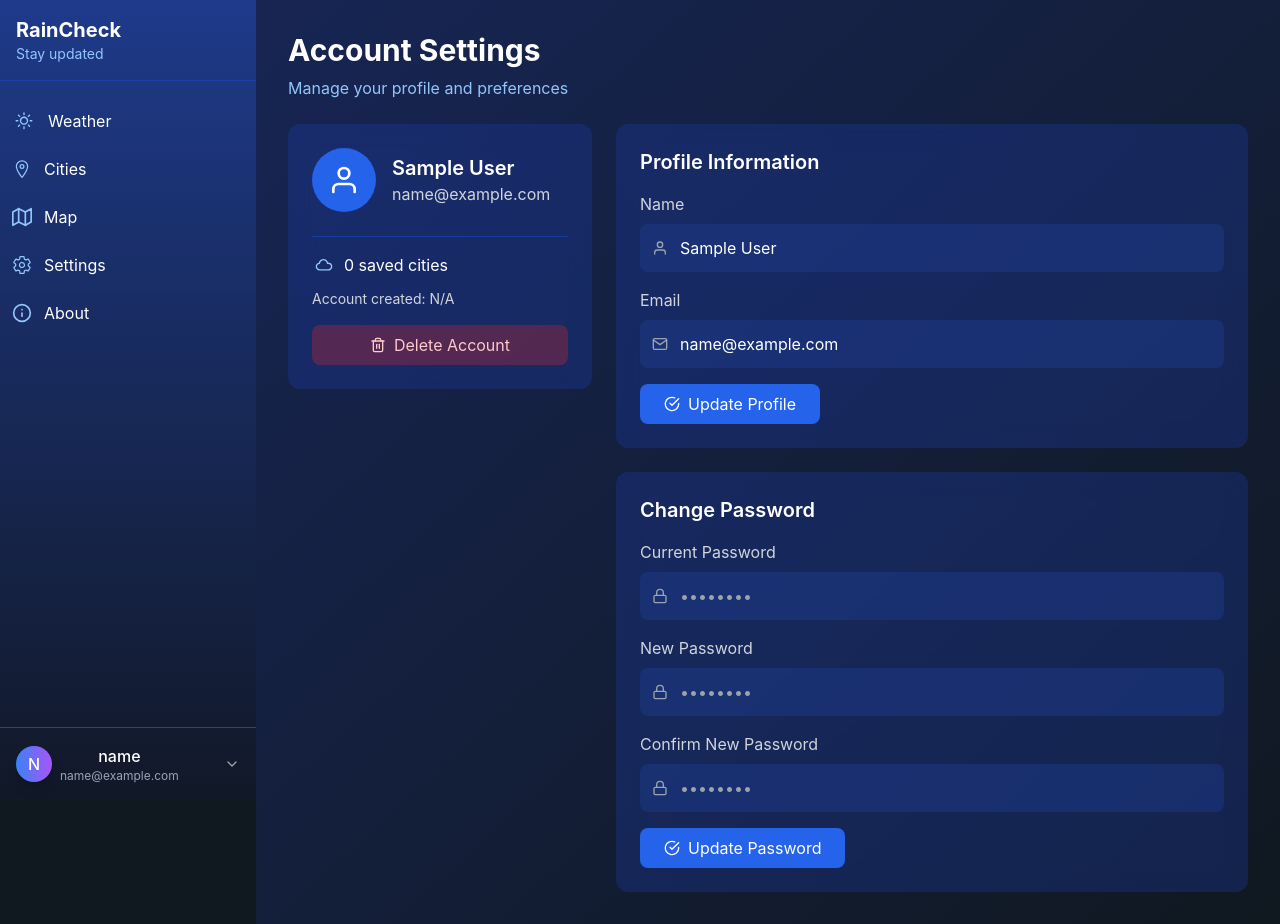
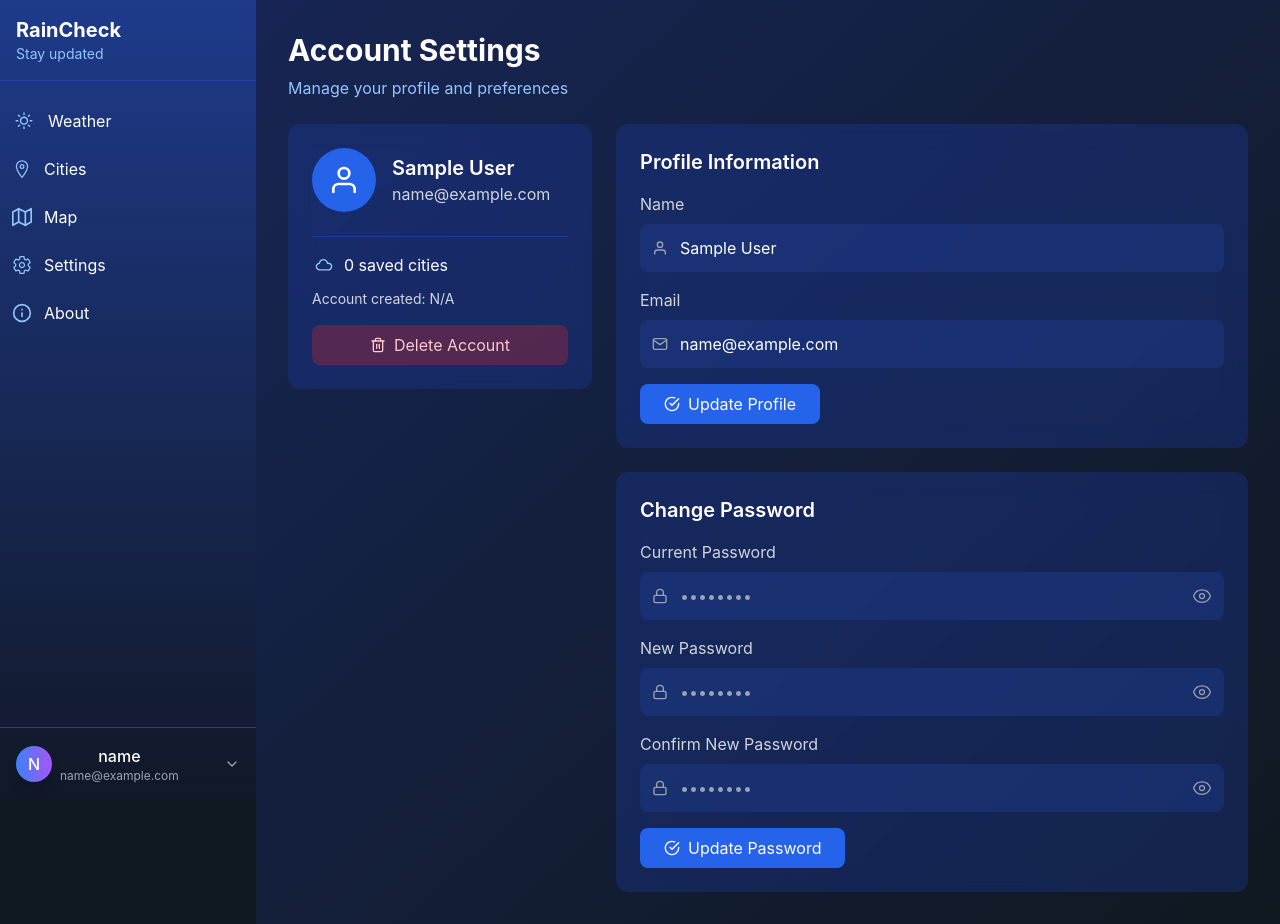
Before and after one commit to Pranjal-148/ranicheck, a React (Vite) app: page /settings in a window 1280 px wide. Built offline with nearby package versions, Linux system fonts and the light colour scheme; no server answers; sample sign-in values are in the browser's storage.

Commit message:
some added features

```diff
--- a/src/Components/WeatherMainCard.jsx
+++ b/src/Components/WeatherMainCard.jsx
@@ -149,15 +149,22 @@ export default function WeatherMainCard({ weather }) {
 
 function getWeatherTimeVideo(main, description, timezone) {
   try {
-      const { isDay } = getLocalTime(timezone);
+    const localTimeData = getLocalTime(timezone);
+    const { isDay, time } = localTimeData;
+    const hours = time.getHours();
+
+    const isSunset = hours >= 17 && hours < 19;
+
     const timeSuffix = isDay ? "day" : "night";
     const timePrefix = isDay ? "Day" : "Night";
 
     const desc = description.toLowerCase();
     const mainLower = main.toLowerCase();
 
-      if (mainLower.includes("clear")) {
-        return isDay ? "Day-Clear.mp4" : "Night-Clear.mp4";
+    if (mainLower.includes("rain") || mainLower.includes("drizzle")) {
+      return `Rain-${timeSuffix}.mp4`;
+    } else if (mainLower.includes("thunderstorm")) {
+      return `Thunderstorm-${timeSuffix}.mp4`;
     } else if (mainLower.includes("cloud")) {
       if (isDay) {
         if (desc.includes("few") || desc.includes("scattered")) {
@@ -167,10 +174,6 @@ export default function WeatherMainCard({ weather }) {
       } else {
         return "Cloudy-night.mp4";
       }
-      } else if (mainLower.includes("rain") || mainLower.includes("drizzle")) {
-        return `Rain-${timeSuffix}.mp4`;
-      } else if (mainLower.includes("thunderstorm")) {
-        return `Thunderstorm-${timeSuffix}.mp4`;
     } else if (mainLower.includes("snow")) {
       return `Snow-${timeSuffix}.mp4`;
     } else if (
@@ -181,13 +184,16 @@ export default function WeatherMainCard({ weather }) {
       return `Haze-${timeSuffix}.mp4`;
     }
 
+    if (isSunset) {
+      return "Evening.mp4";
+    }
+
     return isDay ? "Day-Clear.mp4" : "Night-Clear.mp4";
   } catch (error) {
     console.error("Error determining weather video:", error);
     return "Day-Clear.mp4";
   }
 }
-
   function getWeatherIcon(condition, iconCode, size = 70) {
     try {
       const isDay = iconCode ? iconCode.includes('d') : true;
--- a/src/pages/SettingsPage.jsx
+++ b/src/pages/SettingsPage.jsx
@@ -19,6 +19,11 @@ export default function SettingsPage() {
   const [message, setMessage] = useState({ type: "", text: "" });
   const [loading, setLoading] = useState(false);
   const [savedCitiesCount, setSavedCitiesCount] = useState(0);
+  const [passwordVisibility, setPasswordVisibility] = useState({
+    currentPassword: false,
+    newPassword: false,
+    confirmPassword: false
+  });
 
   useEffect(() => {
     if (user) {
@@ -31,6 +36,12 @@ export default function SettingsPage() {
     }
   }, [user]);
 
+  const togglePasswordVisibility = (field) => {
+    setPasswordVisibility(prev => ({
+      ...prev,
+      [field]: !prev[field]
+    }));
+  };
   const fetchSavedCitiesCount = async () => {
     try {
       const token = localStorage.getItem("token");
@@ -133,7 +144,7 @@ export default function SettingsPage() {
     if (window.confirm("Are you sure you want to delete your account? This action cannot be undone.")) {
       try {
         const token = localStorage.getItem("token");
-        const response = await fetch(`${API_URL}/api/users`,{
+        const response = await fetch(`${API_URL}/api/users`, {
           method: "DELETE",
           headers: { "x-auth-token": token }
         });
@@ -197,9 +208,8 @@ export default function SettingsPage() {
         <div className="lg:col-span-2">
           {/* Message Display */}
           {message.text && (
-            <div className={`mb-6 p-4 rounded-lg flex items-center ${
-              message.type === "success" ? "bg-green-600/30 text-green-200" : "bg-red-600/30 text-red-200"
-            }`}>
+            <div className={`mb-6 p-4 rounded-lg flex items-center ${message.type === "success" ? "bg-green-600/30 text-green-200" : "bg-red-600/30 text-red-200"
+              }`}>
               {message.type === "success" ? (
                 <FiCheckCircle className="mr-2" />
               ) : (
@@ -277,12 +287,28 @@ export default function SettingsPage() {
                   <input
                     id="currentPassword"
                     name="currentPassword"
-                    type="password"
+                    type={passwordVisibility.currentPassword ? "text" : "password"}
                     value={formData.currentPassword}
                     onChange={handleChange}
-                    className="bg-blue-900/50 text-white w-full pl-10 pr-4 py-3 rounded-lg focus:outline-none focus:ring-2 focus:ring-blue-400"
+                    className="bg-blue-900/50 text-white w-full pl-10 pr-12 py-3 rounded-lg focus:outline-none focus:ring-2 focus:ring-blue-400"
                     placeholder="••••••••"
                   />
+                  <button
+                    type="button"
+                    className="absolute inset-y-0 right-0 pr-3 flex items-center"
+                    onClick={() => togglePasswordVisibility("currentPassword")}
+                  >
+                    {passwordVisibility.currentPassword ? (
+                      <svg xmlns="http://www.w3.org/2000/svg" fill="none" viewBox="0 0 24 24" strokeWidth={1.5} stroke="currentColor" className="w-5 h-5 text-gray-400">
+                        <path strokeLinecap="round" strokeLinejoin="round" d="M3.98 8.223A10.477 10.477 0 001.934 12C3.226 16.338 7.244 19.5 12 19.5c.993 0 1.953-.138 2.863-.395M6.228 6.228A10.45 10.45 0 0112 4.5c4.756 0 8.773 3.162 10.065 7.498a10.523 10.523 0 01-4.293 5.774M6.228 6.228L3 3m3.228 3.228l3.65 3.65m7.894 7.894L21 21m-3.228-3.228l-3.65-3.65m0 0a3 3 0 10-4.243-4.243m4.242 4.242L9.88 9.88" />
+                      </svg>
+                    ) : (
+                      <svg xmlns="http://www.w3.org/2000/svg" fill="none" viewBox="0 0 24 24" strokeWidth={1.5} stroke="currentColor" className="w-5 h-5 text-gray-400">
+                        <path strokeLinecap="round" strokeLinejoin="round" d="M2.036 12.322a1.012 1.012 0 010-.639C3.423 7.51 7.36 4.5 12 4.5c4.638 0 8.573 3.007 9.963 7.178.07.207.07.431 0 .639C20.577 16.49 16.64 19.5 12 19.5c-4.638 0-8.573-3.007-9.963-7.178z" />
+                        <path strokeLinecap="round" strokeLinejoin="round" d="M15 12a3 3 0 11-6 0 3 3 0 016 0z" />
+                      </svg>
+                    )}
+                  </button>
                 </div>
               </div>
 
@@ -295,12 +321,28 @@ export default function SettingsPage() {
                   <input
                     id="newPassword"
                     name="newPassword"
-                    type="password"
+                    type={passwordVisibility.newPassword ? "text" : "password"}
                     value={formData.newPassword}
                     onChange={handleChange}
-                    className="bg-blue-900/50 text-white w-full pl-10 pr-4 py-3 rounded-lg focus:outline-none focus:ring-2 focus:ring-blue-400"
+                    className="bg-blue-900/50 text-white w-full pl-10 pr-12 py-3 rounded-lg focus:outline-none focus:ring-2 focus:ring-blue-400"
                     placeholder="••••••••"
                   />
+                  <button
+                    type="button"
+                    className="absolute inset-y-0 right-0 pr-3 flex items-center"
+                    onClick={() => togglePasswordVisibility("newPassword")}
+                  >
+                    {passwordVisibility.newPassword ? (
+                      <svg xmlns="http://www.w3.org/2000/svg" fill="none" viewBox="0 0 24 24" strokeWidth={1.5} stroke="currentColor" className="w-5 h-5 text-gray-400">
+                        <path strokeLinecap="round" strokeLinejoin="round" d="M3.98 8.223A10.477 10.477 0 001.934 12C3.226 16.338 7.244 19.5 12 19.5c.993 0 1.953-.138 2.863-.395M6.228 6.228A10.45 10.45 0 0112 4.5c4.756 0 8.773 3.162 10.065 7.498a10.523 10.523 0 01-4.293 5.774M6.228 6.228L3 3m3.228 3.228l3.65 3.65m7.894 7.894L21 21m-3.228-3.228l-3.65-3.65m0 0a3 3 0 10-4.243-4.243m4.242 4.242L9.88 9.88" />
+                      </svg>
+                    ) : (
+                      <svg xmlns="http://www.w3.org/2000/svg" fill="none" viewBox="0 0 24 24" strokeWidth={1.5} stroke="currentColor" className="w-5 h-5 text-gray-400">
+                        <path strokeLinecap="round" strokeLinejoin="round" d="M2.036 12.322a1.012 1.012 0 010-.639C3.423 7.51 7.36 4.5 12 4.5c4.638 0 8.573 3.007 9.963 7.178.07.207.07.431 0 .639C20.577 16.49 16.64 19.5 12 19.5c-4.638 0-8.573-3.007-9.963-7.178z" />
+                        <path strokeLinecap="round" strokeLinejoin="round" d="M15 12a3 3 0 11-6 0 3 3 0 016 0z" />
+                      </svg>
+                    )}
+                  </button>
                 </div>
               </div>
 
@@ -313,12 +355,28 @@ export default function SettingsPage() {
                   <input
                     id="confirmPassword"
                     name="confirmPassword"
-                    type="password"
+                    type={passwordVisibility.confirmPassword ? "text" : "password"}
                     value={formData.confirmPassword}
                     onChange={handleChange}
-                    className="bg-blue-900/50 text-white w-full pl-10 pr-4 py-3 rounded-lg focus:outline-none focus:ring-2 focus:ring-blue-400"
+                    className="bg-blue-900/50 text-white w-full pl-10 pr-12 py-3 rounded-lg focus:outline-none focus:ring-2 focus:ring-blue-400"
                     placeholder="••••••••"
                   />
+                  <button
+                    type="button"
+                    className="absolute inset-y-0 right-0 pr-3 flex items-center"
+                    onClick={() => togglePasswordVisibility("confirmPassword")}
+                  >
+                    {passwordVisibility.confirmPassword ? (
+                      <svg xmlns="http://www.w3.org/2000/svg" fill="none" viewBox="0 0 24 24" strokeWidth={1.5} stroke="currentColor" className="w-5 h-5 text-gray-400">
+                        <path strokeLinecap="round" strokeLinejoin="round" d="M3.98 8.223A10.477 10.477 0 001.934 12C3.226 16.338 7.244 19.5 12 19.5c.993 0 1.953-.138 2.863-.395M6.228 6.228A10.45 10.45 0 0112 4.5c4.756 0 8.773 3.162 10.065 7.498a10.523 10.523 0 01-4.293 5.774M6.228 6.228L3 3m3.228 3.228l3.65 3.65m7.894 7.894L21 21m-3.228-3.228l-3.65-3.65m0 0a3 3 0 10-4.243-4.243m4.242 4.242L9.88 9.88" />
+                      </svg>
+                    ) : (
+                      <svg xmlns="http://www.w3.org/2000/svg" fill="none" viewBox="0 0 24 24" strokeWidth={1.5} stroke="currentColor" className="w-5 h-5 text-gray-400">
+                        <path strokeLinecap="round" strokeLinejoin="round" d="M2.036 12.322a1.012 1.012 0 010-.639C3.423 7.51 7.36 4.5 12 4.5c4.638 0 8.573 3.007 9.963 7.178.07.207.07.431 0 .639C20.577 16.49 16.64 19.5 12 19.5c-4.638 0-8.573-3.007-9.963-7.178z" />
+                        <path strokeLinecap="round" strokeLinejoin="round" d="M15 12a3 3 0 11-6 0 3 3 0 016 0z" />
+                      </svg>
+                    )}
+                  </button>
                 </div>
               </div>
 
```
Also changed, not shown: src/Components/Login.jsx (+20 -2 lines), src/Components/Signup.jsx (+38 -4 lines), 1 other file (tests, documents, lock files or other folders). Lines whose indentation alone changed are shown as unchanged.
